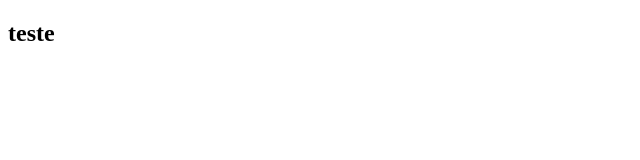
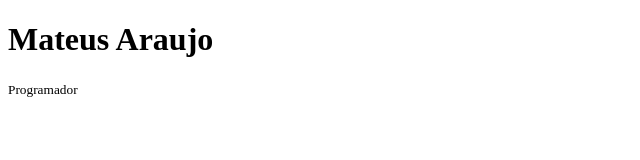
Before and after one commit to mateusaraujodev/html-base, a plain HTML site: page index.html in a window 1280 px wide. Shown: the whole page, without its empty margins (0-640 px from the left). Drawn offline with Linux system fonts and the light colour scheme.

Commit message:
programador

```diff
--- a/index.html
+++ b/index.html
@@ -9,7 +9,8 @@
 </head>
 
 <body>
-    <h2>teste</h2>
+    <h1>Mateus Araujo</h1>
+    <small>Programador</small>
 </body>
 
 </html>
```
